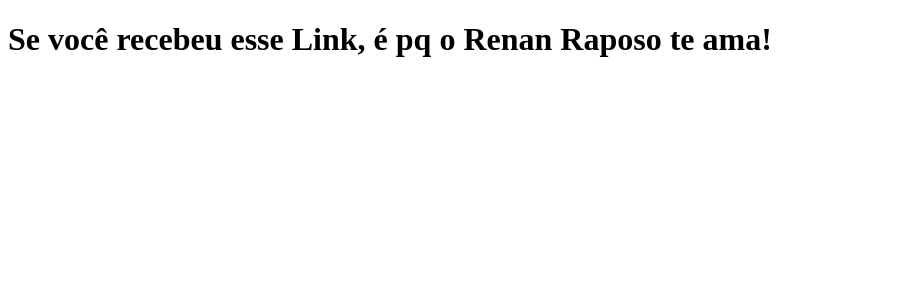
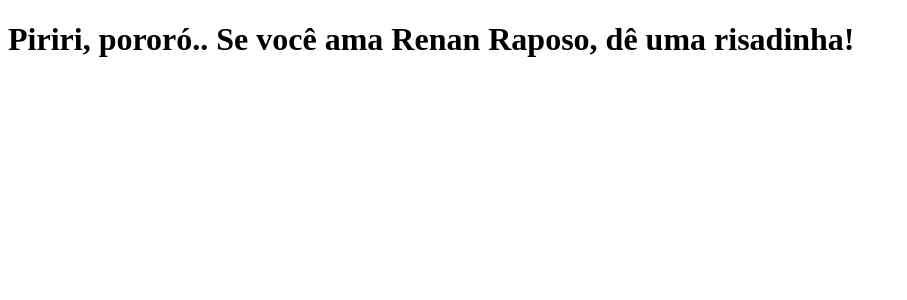
Before and after one commit to RaposoRenan/thenews, a Next.js app: page / in a window 1280 px wide. Shown: the top 300 px of the page, without its empty margins (0-907 px from the left). Built offline with nearby package versions, Linux system fonts and the light colour scheme.

Commit message:
alterando mensaagem

```diff
--- a/pages/index.js
+++ b/pages/index.js
@@ -1,5 +1,5 @@
 function Home() {
-    return <h1> Se você recebeu esse Link, é pq o Renan Raposo te ama!</h1>
+    return <h1> Piriri, pororó.. Se você ama Renan Raposo, dê uma risadinha!</h1>
 }
 
 export default Home;
```
